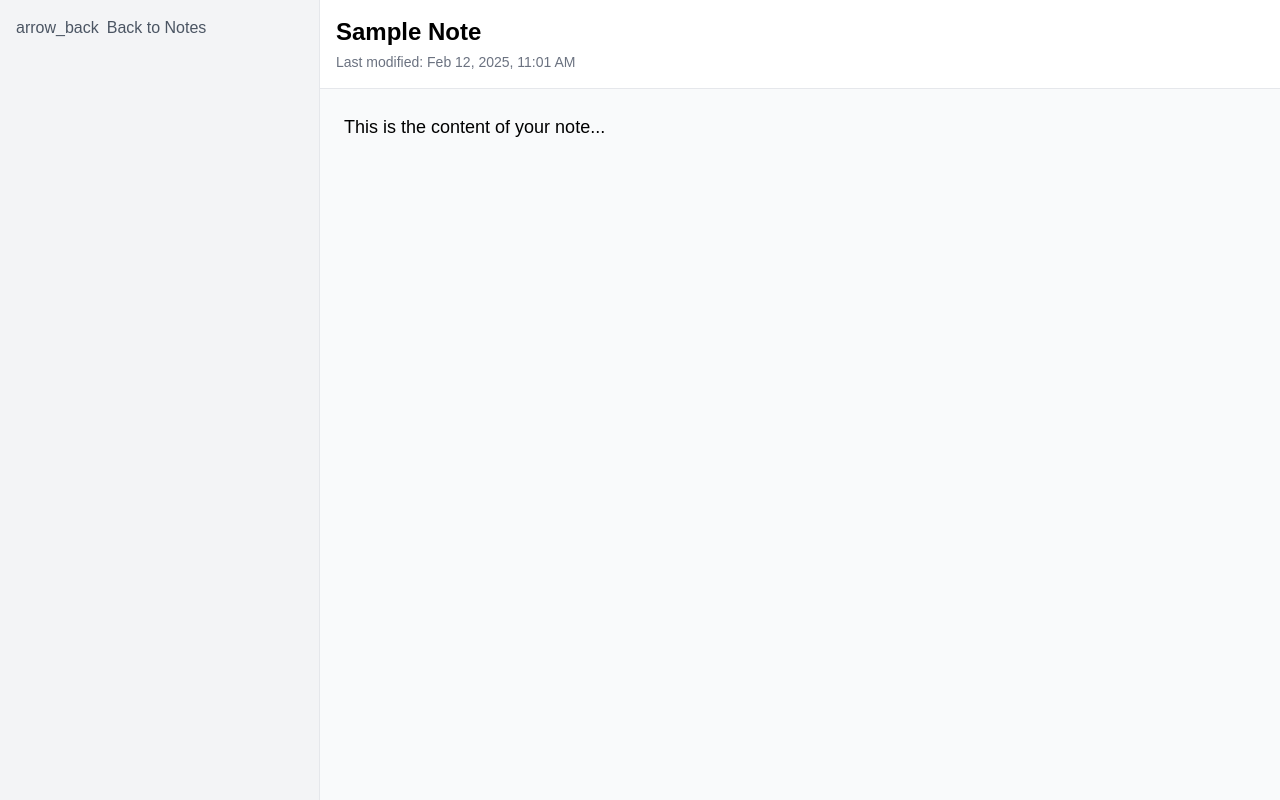
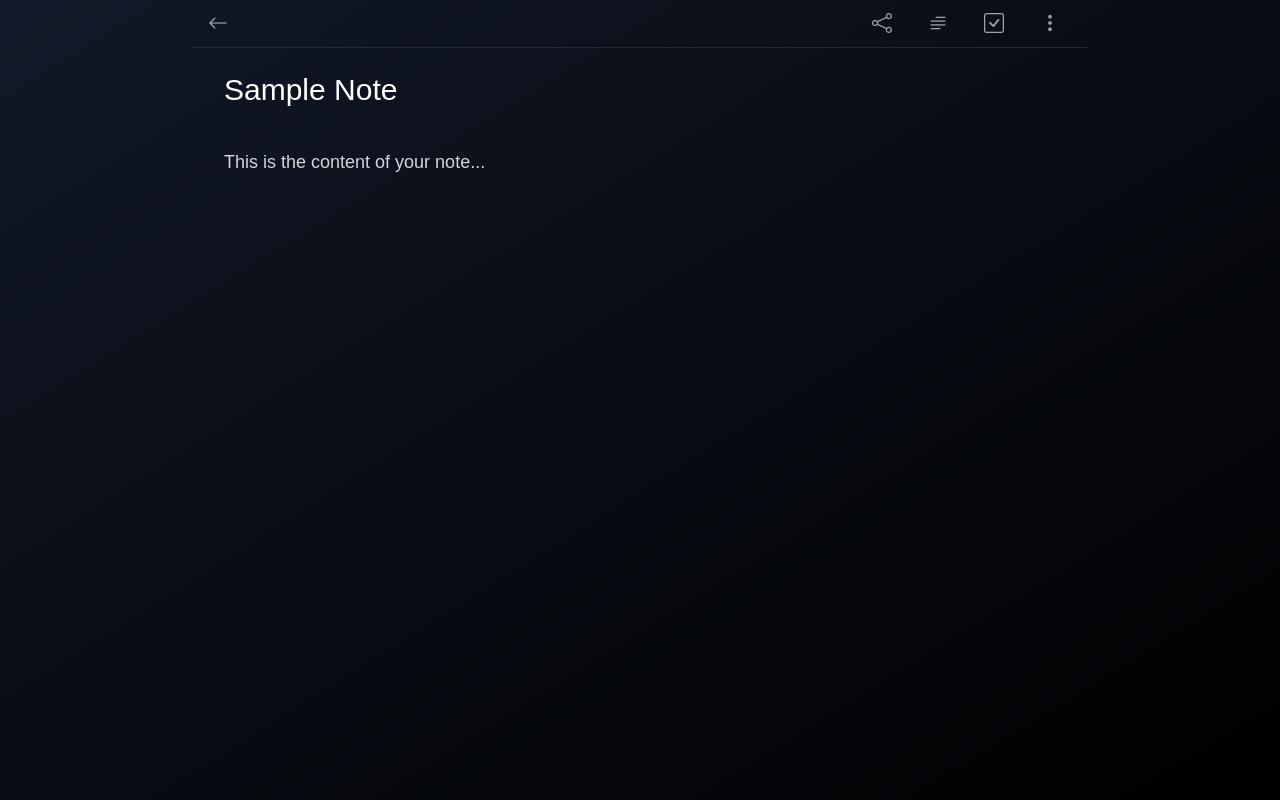
Before and after one commit to TG-Note-App/note-fe, a Vue app: page /notes/1 in a window 1280 px wide. Built offline with nearby package versions, Linux system fonts and the light colour scheme.

Commit message:
feat: add note page

```diff
--- a/src/components/NoteCard.vue
+++ b/src/components/NoteCard.vue
@@ -2,8 +2,8 @@
   <div
     class="group relative overflow-hidden rounded-xl p-6 cursor-pointer bg-gray-800/40 backdrop-blur-sm hover:bg-gray-700/50 hover:border-blue-500/30 hover:-translate-y-1 border border-gray-700/50 shadow-lg hover:shadow-xl transform transition-all duration-500 motion-safe:animate-fadeIn"
   >
-    <!-- Gradient overlay -->
-    <div
+    <RouterLink :to="`/notes/${id}`">
+      <div
       class="absolute inset-0 bg-gradient-to-r from-blue-500/10 via-cyan-500/10 to-blue-500/10
         opacity-0 group-hover:opacity-100 transition-opacity duration-500
         animate-gradient-x"
@@ -36,6 +36,9 @@
         </p>
       </div>
     </div>
+    </RouterLink>
+    <!-- Gradient overlay -->
+
   </div>
 </template>
 
@@ -50,6 +53,7 @@ const props = defineProps({
 })
 
 import { ref, computed, onMounted, nextTick } from 'vue'
+import { RouterLink } from 'vue-router'
 
 const textPreview = ref(null)
 const truncatedText = computed(() => {
--- /dev/null
+++ b/src/components/note/NoteEditor.vue
@@ -0,0 +1,44 @@
+<template>
+  <div class="flex-1 overflow-y-auto px-8 py-6">
+    <input
+      :value="title"
+      @input="$emit('update:title', ($event.target as HTMLInputElement).value)"
+      class="text-3xl font-medium w-full outline-none bg-transparent text-white placeholder-gray-500 mb-10"
+      placeholder="Title"
+    />
+    <textarea
+      :value="content"
+      @input="$emit('update:content', ($event.target as HTMLTextAreaElement).value)"
+      class="w-full h-[calc(100%-8rem)] outline-none resize-none text-lg bg-transparent text-gray-300 placeholder-gray-600"
+      placeholder="Start writing..."
+    ></textarea>
+  </div>
+</template>
+
+<script setup lang="ts">
+defineProps<{
+  title: string
+  content: string
+}>()
+
+defineEmits<{
+  (e: 'update:title', value: string): void
+  (e: 'update:content', value: string): void
+}>()
+</script>
+
+<style scoped>
+input, textarea {
+  transition: all 0.2s ease;
+}
+
+input::placeholder,
+textarea::placeholder {
+  @apply text-gray-600;
+}
+
+textarea {
+  border: none;
+  background: transparent;
+}
+</style>
--- /dev/null
+++ b/src/components/note/NoteToolbar.vue
@@ -0,0 +1,45 @@
+<template>
+  <div class="h-12 flex items-center px-4 border-b border-gray-700/50">
+    <RouterLink
+      to="/notes"
+      class="flex items-center text-gray-400 hover:text-blue-300 transition-colors"
+    >
+      <i class="bi bi-arrow-left text-xl"></i>
+    </RouterLink>
+
+    <div class="ml-auto flex items-center space-x-3">
+      <button
+        class="p-3 text-gray-400 hover:text-blue-300 transition-colors"
+        title="Share"
+        @click="$emit('share')"
+      >
+        <i class="bi bi-share text-xl"></i>
+      </button>
+      <button
+        class="p-3 text-gray-400 hover:text-blue-300 transition-colors"
+        title="Format"
+        @click="$emit('format')"
+      >
+        <i class="bi bi-text-paragraph text-xl"></i>
+      </button>
+      <button
+        class="p-3 text-gray-400 hover:text-blue-300 transition-colors"
+        title="Checklist"
+        @click="$emit('toggle-checklist')"
+      >
+        <i class="bi bi-check-square text-xl"></i>
+      </button>
+      <button
+        class="p-3 text-gray-400 hover:text-blue-300 transition-colors"
+        title="More"
+        @click="$emit('more')"
+      >
+        <i class="bi bi-three-dots-vertical text-xl"></i>
+      </button>
+    </div>
+  </div>
+</template>
+
+<script setup lang="ts">
+// Remove ToolbarButton import as it's no longer needed
+</script>
--- /dev/null
+++ b/src/types/note.ts
@@ -0,0 +1,6 @@
+export interface Note {
+  id: string | null
+  title: string
+  text: string
+  lastModified: Date
+}
--- a/src/views/NoteView.vue
+++ b/src/views/NoteView.vue
@@ -1,97 +1,86 @@
 <template>
-  <div class="min-h-screen bg-gray-50">
-    <div class="flex h-screen">
-      <!-- Sidebar -->
-      <div class="w-80 bg-gray-100 border-r border-gray-200">
-        <div class="p-4">
-          <RouterLink
-            to="/notes"
-            class="flex items-center text-gray-600 hover:text-gray-900"
-          >
-            <span class="material-icons mr-2">arrow_back</span>
-            Back to Notes
-          </RouterLink>
-        </div>
-      </div>
+  <div class="min-h-screen bg-gradient-to-br from-gray-900 to-black">
+    <div class="max-w-4xl mx-auto h-screen flex flex-col">
+      <NoteToolbar
+        @share="handleShare"
+        @format="handleFormat"
+        @toggle-checklist="handleToggleChecklist"
+        @more="handleMore"
+      />
 
-      <!-- Main Content -->
-      <div class="flex-1 flex flex-col">
-        <!-- Note Header -->
-        <div class="border-b border-gray-200 p-4 bg-white">
-          <input
-            v-model="note.title"
-            class="text-2xl font-semibold w-full outline-none"
-            placeholder="Note Title"
-          />
-          <div class="text-sm text-gray-500 mt-1">
-            Last modified: {{ formatDate(note.lastModified) }}
-          </div>
-        </div>
-
-        <!-- Note Content -->
-        <div class="flex-1 p-6">
-          <textarea
-            v-model="note.text"
-            class="w-full h-full outline-none resize-none text-lg"
-            placeholder="Start writing your note..."
-          ></textarea>
-        </div>
-      </div>
+      <NoteEditor
+        v-model:title="note.title"
+        v-model:content="note.text"
+        @update:content="handleContentUpdate"
+      />
     </div>
   </div>
 </template>
 
-<script setup>
-import { ref, onMounted } from 'vue'
+<script setup lang="ts">
+import { ref, onMounted, watch } from 'vue'
 import { useRoute } from 'vue-router'
+import NoteToolbar from '../components/note/NoteToolbar.vue'
+import NoteEditor from '../components/note/NoteEditor.vue'
+import type { Note } from '@/types/note'
 
 const route = useRoute()
-const note = ref({
+const note = ref<Note>({
   id: null,
   title: '',
   text: '',
   lastModified: new Date()
 })
 
-// Format date helper
-const formatDate = (date) => {
-  return new Date(date).toLocaleDateString('en-US', {
-    month: 'short',
-    day: 'numeric',
-    year: 'numeric',
-    hour: '2-digit',
-    minute: '2-digit'
-  })
+watch(
+  () => [note.value.title, note.value.text],
+  () => {
+    note.value.lastModified = new Date()
+  }
+)
+
+async function saveNote() {
+  // Implement save logic here
+  console.log('Saving note...', note.value)
 }
 
-// Fetch note data when component mounts
+// Event handlers
+function handleContentUpdate() {
+  note.value.lastModified = new Date()
+}
+
+function handleShare() {
+  // Implement share logic
+}
+
+function handleFormat() {
+  // Implement format logic
+}
+
+function handleToggleChecklist() {
+  // Implement checklist logic
+}
+
+function handleMore() {
+  // Implement more options logic
+}
+
 onMounted(async () => {
-  // This is where you would typically fetch the note data from your backend
-  // For now, we'll use mock data
-  note.value = {
-    id: route.params.id,
-    title: 'Sample Note',
-    text: 'This is the content of your note...',
-    lastModified: new Date()
+  // Fetch note data from API
+  try {
+    // Simulated API call
+    note.value = {
+      id: route.params.id as string,
+      title: 'Sample Note',
+      text: 'This is the content of your note...',
+      lastModified: new Date()
+    }
+  } catch (error) {
+    console.error('Failed to fetch note:', error)
   }
 })
 </script>
 
-<style scoped>
-/* Add smooth transitions */
-input, textarea {
-  transition: all 0.2s ease;
-}
-
-/* Style placeholder text */
-input::placeholder,
-textarea::placeholder {
-  color: #9CA3AF;
-}
-
-/* Remove default textarea styling */
-textarea {
-  border: none;
-  background: transparent;
-}
+<style>
+/* Move to global styles or separate style file */
 </style>
```
